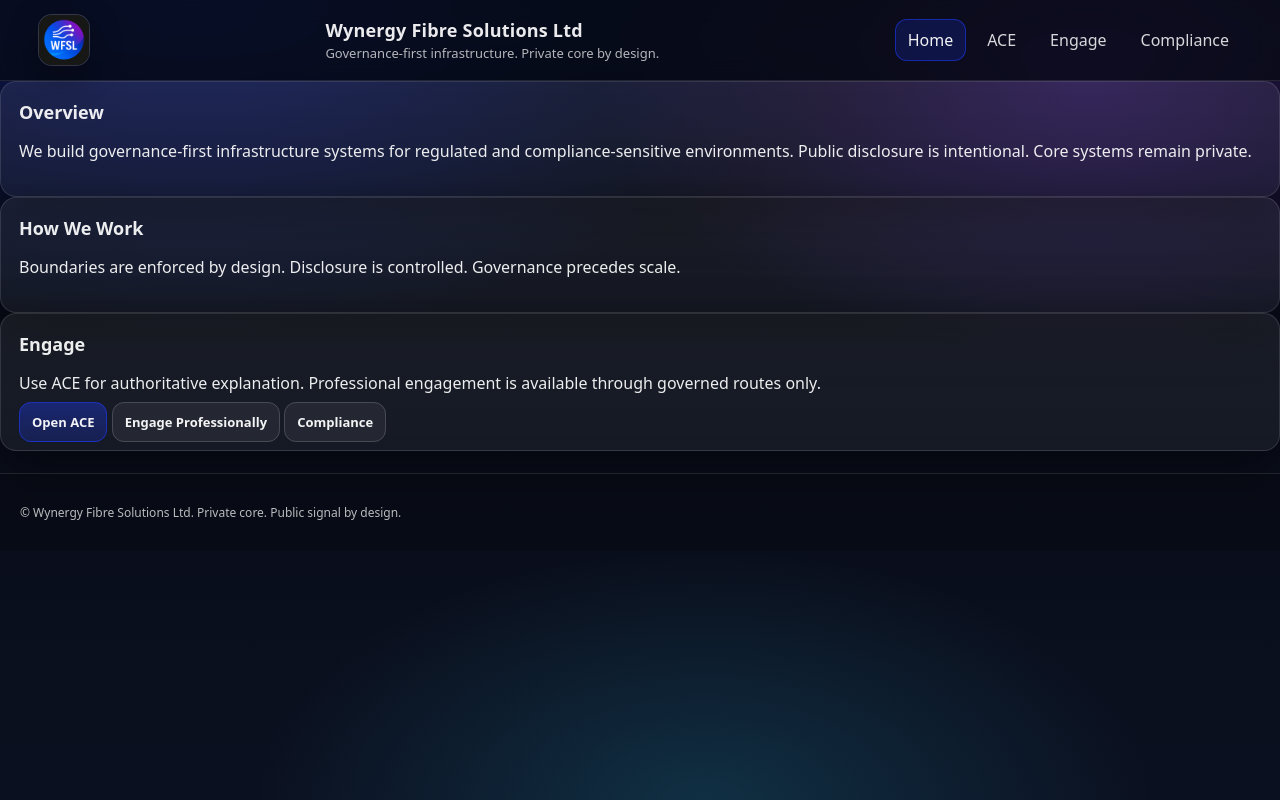
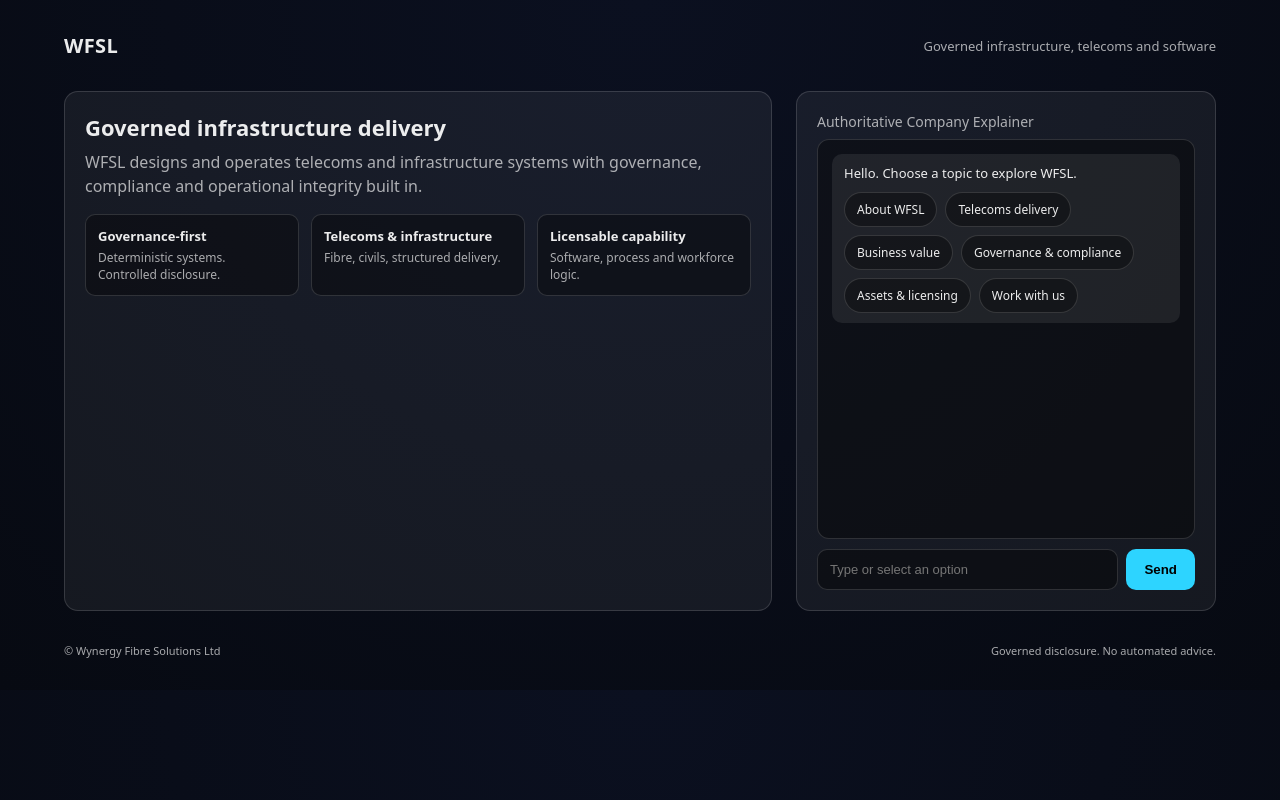
Before and after one commit to Wynergy-Fibre-Solutions/wynergyy-public-site, a plain HTML site: page index.html in a window 1280 px wide. Drawn offline with Linux system fonts and the light colour scheme.

Commit message:
UI: establish governed single-page chat shell

```diff
--- a/index.html
+++ b/index.html
@@ -1,71 +1,254 @@
 <!DOCTYPE html>
 <html lang="en">
 <head>
-  <meta charset="UTF-8" />
-  <meta name="viewport" content="width=device-width, initial-scale=1.0" />
-  <title>Wynergy Fibre Solutions Ltd — Governance-First Infrastructure</title>
-  <link rel="stylesheet" href="styles.css" />
+  <meta charset="utf-8" />
+  <title>WFSL — Governed Infrastructure Interface</title>
+  <meta name="viewport" content="width=device-width, initial-scale=1" />
+
+  <style>
+    :root {
+      --bg0:#070a12;
+      --bg1:#0b1020;
+      --card:rgba(255,255,255,0.06);
+      --border:rgba(255,255,255,0.14);
+      --text:rgba(255,255,255,0.92);
+      --muted:rgba(255,255,255,0.65);
+      --accent:#2dd4ff;
+    }
+
+    * { box-sizing:border-box; }
+    body {
+      margin:0;
+      background:radial-gradient(circle at top, var(--bg1), var(--bg0));
+      color:var(--text);
+      font-family:system-ui,-apple-system,Segoe UI,Roboto,Arial,sans-serif;
+    }
+
+    header {
+      max-width:1200px;
+      margin:32px auto 0;
+      padding:0 24px;
+      display:flex;
+      align-items:center;
+      justify-content:space-between;
+    }
+
+    header h1 {
+      font-size:20px;
+      margin:0;
+      letter-spacing:0.4px;
+    }
+
+    header span {
+      color:var(--muted);
+      font-size:13px;
+    }
+
+    main {
+      max-width:1200px;
+      margin:32px auto;
+      padding:0 24px;
+      display:grid;
+      grid-template-columns:1fr 420px;
+      gap:24px;
+    }
+
+    section {
+      background:var(--card);
+      border:1px solid var(--border);
+      border-radius:14px;
+      padding:20px;
+    }
+
+    .hero h2 {
+      margin:0 0 8px 0;
+      font-size:22px;
+    }
+
+    .hero p {
+      margin:0;
+      color:var(--muted);
+      line-height:1.5;
+    }
+
+    .signals {
+      display:grid;
+      grid-template-columns:repeat(3,1fr);
+      gap:12px;
+      margin-top:16px;
+    }
+
+    .signal {
+      padding:12px;
+      border-radius:10px;
+      background:rgba(0,0,0,0.35);
+      border:1px solid var(--border);
+      font-size:12px;
+      color:var(--muted);
+    }
+
+    .signal strong {
+      display:block;
+      color:var(--text);
+      font-size:13px;
+      margin-bottom:4px;
+    }
+
+    .chat {
+      display:flex;
+      flex-direction:column;
+      height:520px;
+    }
+
+    .chat-header {
+      font-size:14px;
+      margin-bottom:8px;
+      color:var(--muted);
+    }
+
+    .chat-window {
+      flex:1;
+      background:rgba(0,0,0,0.4);
+      border:1px solid var(--border);
+      border-radius:12px;
+      padding:14px;
+      overflow-y:auto;
+    }
+
+    .turn {
+      margin-bottom:16px;
+    }
+
+    .user {
+      text-align:right;
+      color:var(--accent);
+      font-size:13px;
+      margin-bottom:6px;
+    }
+
+    .ace {
+      background:rgba(255,255,255,0.08);
+      padding:10px 12px;
+      border-radius:10px;
+      font-size:13px;
+    }
+
+    .choices {
+      display:flex;
+      flex-wrap:wrap;
+      gap:8px;
+      margin-top:10px;
+    }
+
+    .choice {
+      padding:8px 12px;
+      border-radius:999px;
+      border:1px solid var(--border);
+      background:rgba(0,0,0,0.35);
+      color:var(--text);
+      font-size:12px;
+      cursor:pointer;
+    }
+
+    .input {
+      display:flex;
+      gap:8px;
+      margin-top:10px;
+    }
+
+    .input input {
+      flex:1;
+      padding:12px;
+      border-radius:10px;
+      border:1px solid var(--border);
+      background:rgba(0,0,0,0.4);
+      color:var(--text);
+      font-size:13px;
+      outline:none;
+    }
+
+    .input button {
+      padding:0 18px;
+      border-radius:10px;
+      border:none;
+      background:var(--accent);
+      color:#000;
+      font-weight:600;
+      cursor:pointer;
+    }
+
+    footer {
+      max-width:1200px;
+      margin:16px auto 32px;
+      padding:0 24px;
+      color:var(--muted);
+      font-size:11px;
+      display:flex;
+      justify-content:space-between;
+    }
+  </style>
 </head>
+
 <body>
+  <header>
+    <h1>WFSL</h1>
+    <span>Governed infrastructure, telecoms and software</span>
+  </header>
 
-<header class="site-header">
-  <div class="header-inner">
-    <img src="assets/wfsl-logo.jpg" alt="WFSL Logo" class="wfsl-logo" />
+  <main>
+    <section class="hero">
+      <h2>Governed infrastructure delivery</h2>
+      <p>
+        WFSL designs and operates telecoms and infrastructure systems with
+        governance, compliance and operational integrity built in.
+      </p>
 
-    <div class="brand-text">
-      <h1>Wynergy Fibre Solutions Ltd</h1>
-      <p class="tagline">Governance-first infrastructure. Private core by design.</p>
-    </div>
+      <div class="signals">
+        <div class="signal">
+          <strong>Governance-first</strong>
+          Deterministic systems. Controlled disclosure.
+        </div>
+        <div class="signal">
+          <strong>Telecoms & infrastructure</strong>
+          Fibre, civils, structured delivery.
+        </div>
+        <div class="signal">
+          <strong>Licensable capability</strong>
+          Software, process and workforce logic.
+        </div>
+      </div>
+    </section>
 
-    <nav class="top-nav" aria-label="Primary">
-      <a class="active" href="./index.html">Home</a>
-      <a href="./ace.html">ACE</a>
-      <a href="./engage.html">Engage</a>
-      <a href="./compliance.html">Compliance</a>
-    </nav>
-  </div>
-</header>
+    <section class="chat">
+      <div class="chat-header">Authoritative Company Explainer</div>
 
-<main class="content">
+      <div id="chat-window" class="chat-window">
+        <div class="turn">
+          <div class="ace">
+            Hello. Choose a topic to explore WFSL.
+            <div class="choices">
+              <div class="choice">About WFSL</div>
+              <div class="choice">Telecoms delivery</div>
+              <div class="choice">Business value</div>
+              <div class="choice">Governance & compliance</div>
+              <div class="choice">Assets & licensing</div>
+              <div class="choice">Work with us</div>
+            </div>
+          </div>
+        </div>
+      </div>
 
-<section class="card">
-  <h2>Overview</h2>
-  <p>
-    We build governance-first infrastructure systems for regulated and
-    compliance-sensitive environments. Public disclosure is intentional.
-    Core systems remain private.
-  </p>
-</section>
+      <div class="input">
+        <input id="chat-input" type="text" placeholder="Type or select an option" />
+        <button id="chat-send">Send</button>
+      </div>
+    </section>
+  </main>
 
-<section class="card">
-  <h2>How We Work</h2>
-  <p>
-    Boundaries are enforced by design. Disclosure is controlled.
-    Governance precedes scale.
-  </p>
-</section>
-
-<section class="card">
-  <h2>Engage</h2>
-  <p>
-    Use ACE for authoritative explanation. Professional engagement
-    is available through governed routes only.
-  </p>
-
-  <div class="cta-row">
-    <a class="btn primary" href="./ace.html">Open ACE</a>
-    <a class="btn secondary" href="./engage.html">Engage Professionally</a>
-    <a class="btn secondary" href="./compliance.html">Compliance</a>
-  </div>
-</section>
-
-</main>
-
-<footer class="site-footer">
-  <div class="footer-inner">
-    <p>© Wynergy Fibre Solutions Ltd. Private core. Public signal by design.</p>
-  </div>
-</footer>
+  <footer>
+    <div>© Wynergy Fibre Solutions Ltd</div>
+    <div>Governed disclosure. No automated advice.</div>
+  </footer>
 
 </body>
 </html>
```
